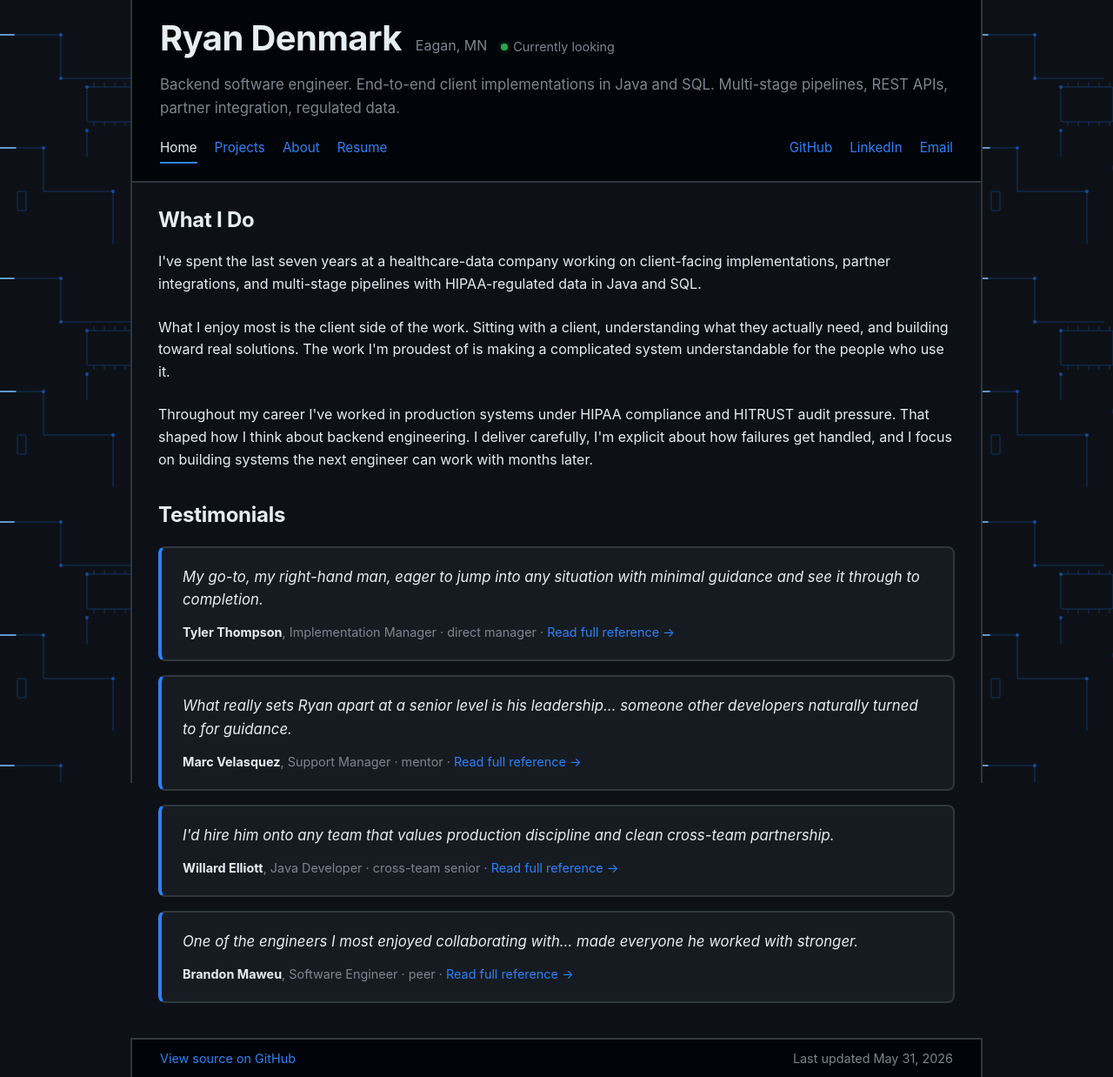
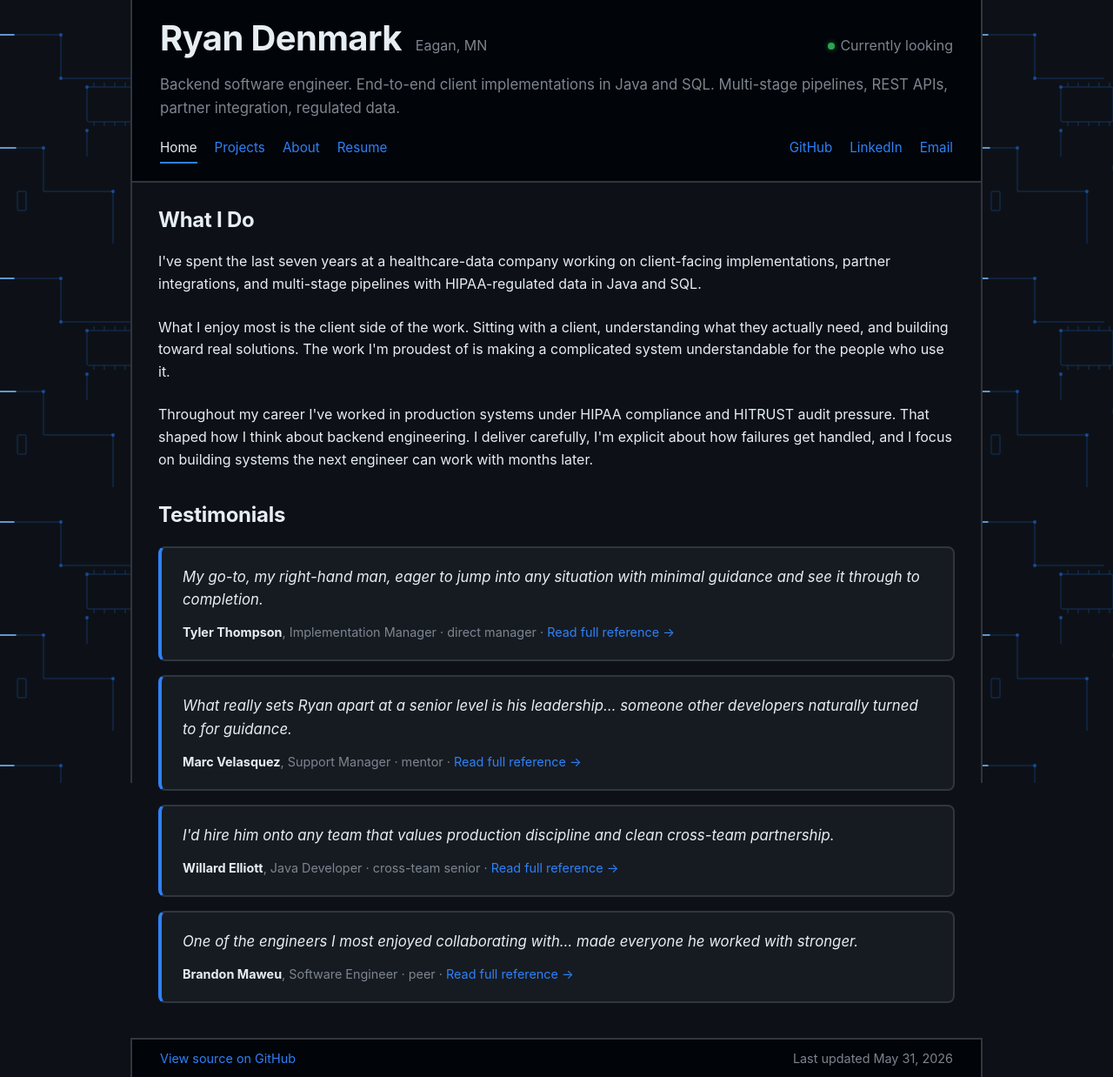
Before and after one commit to rwdenmark/rwdenmark.github.io, a Jekyll site: the page built from index.html, in a window 1280 px wide. Shown: the whole page at 87% size. Built offline with Jekyll 4.4.1, drawn with Linux system fonts in a browser that asks for light colours.

Commit message:
fixing the format of currently looking

```diff
--- a/assets/style.css
+++ b/assets/style.css
@@ -88,18 +88,20 @@ header .container {
 h1 { font-size: 2.5rem; font-weight: 700; margin: 0; letter-spacing: -0.015em; color: var(--text); }
 .location { font-size: 1rem; color: var(--muted); }
 .availability {
-  display: inline-flex;
-  align-items: center;
-  gap: 6px;
-  font-size: 0.9rem;
+  margin-left: auto;
+  font-size: 1rem;
   color: var(--muted);
 }
 .status-dot {
   display: inline-block;
   width: 8px;
   height: 8px;
+  margin-right: 6px;
   background: #2da44e;
   border-radius: 50%;
+  vertical-align: middle;
+  position: relative;
+  top: -1px;
   box-shadow: 0 0 6px rgba(45, 164, 78, 0.6);
 }
 .tagline { color: var(--muted); font-size: 1.05rem; margin: 0; }
```
